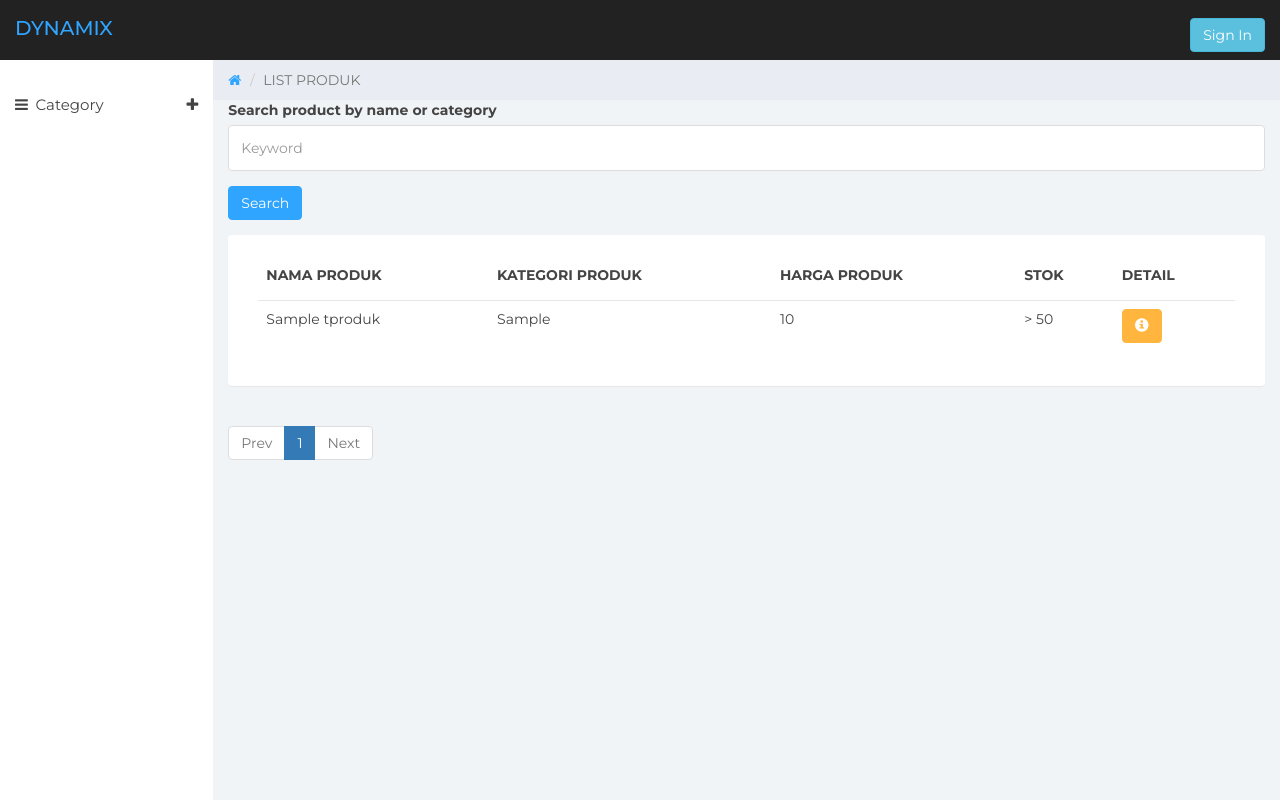
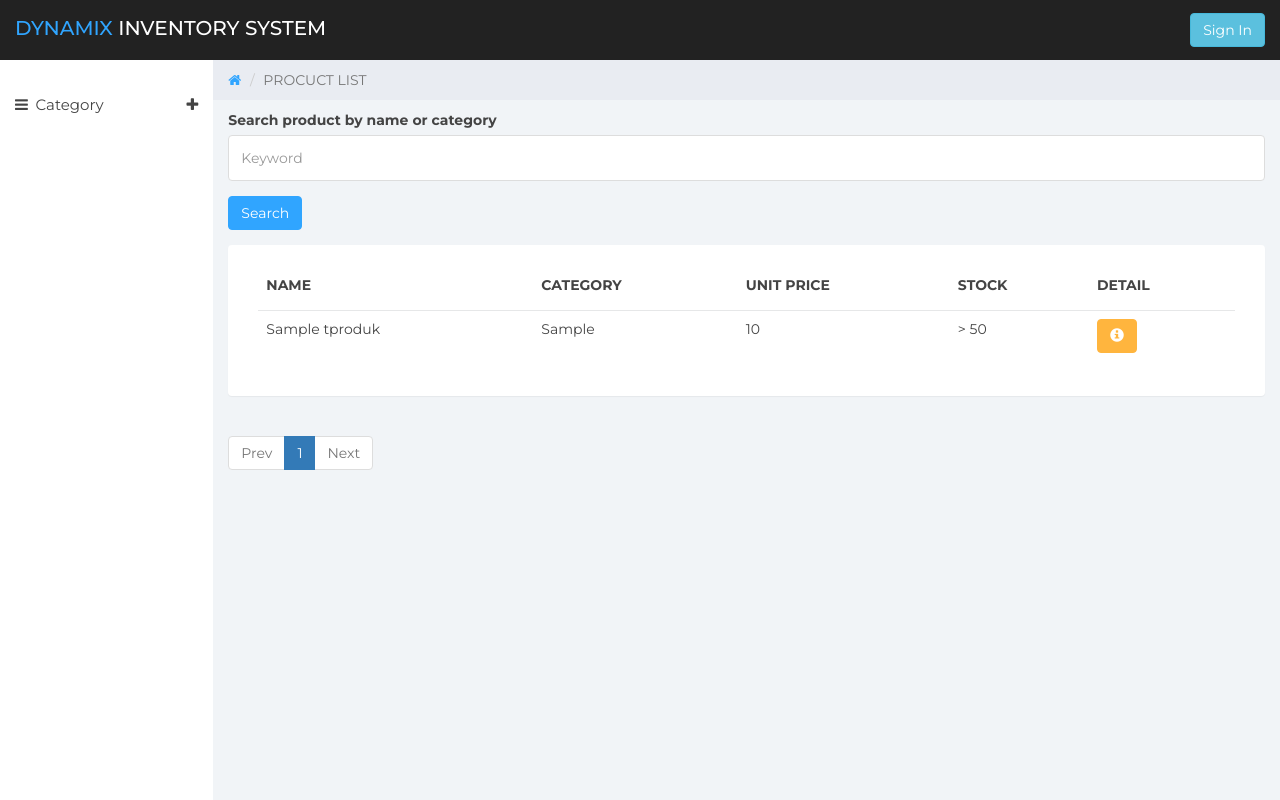
Before and after one commit to wilhelmus098/imk, a PHP site: page /index.php in a window 1280 px wide. Run offline with PHP 8.4, Linux system fonts and the light colour scheme; tables that the repository leaves empty or names only in its code hold one stand-in row (values such as "Sample post"); data that the repository does not hold is empty.

Commit message:
4. tampilan bahasa diganti inggris

```diff
--- a/index.php
+++ b/index.php
@@ -38,7 +38,7 @@
 <head>
 	<meta charset="utf-8">
 	<meta name="viewport" content="width=device-width, initial-scale=1">
-	<title>Lumino - Dashboard</title>
+	<title>Product List</title>
 	<link href="css/bootstrap.min.css" rel="stylesheet">
 	<link href="css/font-awesome.min.css" rel="stylesheet">
 	<link href="css/datepicker3.css" rel="stylesheet">
@@ -69,12 +69,12 @@ if (!isset($_SESSION["user_logged_in"]))
 				<li><a href="#">
 					<em class="fa fa-home"></em>
 				</a></li>
-				<li class="active">LIST PRODUK</li>
+				<li class="active">PROCUCT LIST</li>
 			</ol>
 		</div><!--/.row-->
 		<div class="form-group">
 		<form method="POST" action=controller/barang.php>
-							<div class="form-group">
+							<div class="form-group" style="padding-top:10px;">
 								<label>Search product by name or category</label>
 								<input type="text" class="form-control" name="search" placeholder="Keyword">
 							</div>
@@ -101,10 +101,10 @@ if (!isset($_SESSION["user_logged_in"]))
 							<table class="table table-hover">
 								<thead>
 								  <tr>
-									<th>NAMA PRODUK</th>
-									<th>KATEGORI PRODUK</th>
-									<th>HARGA PRODUK</th>
-									<th>STOK</th>
+									<th>NAME</th>
+									<th>CATEGORY</th>
+									<th>UNIT PRICE</th>
+									<th>STOCK</th>
 									<th>DETAIL</th>
 								  </tr>
 								</thead>
@@ -153,12 +153,12 @@ if (isset($_SESSION["user_logged_in"]))
 							<table class="table table-hover">
 								<thead>
 								  <tr>
-									<th>ID PRODUK</th>
-									<th>NAMA PRODUK</th>
-									<th>KATEGORI PRODUK</th>
-									<th>HARGA PRODUK</th>
-									<th>STOK</th>
-									<th>MANAGE</th>
+									<th>ID</th>
+									<th>NAME</th>
+									<th>CATEGORY</th>
+									<th>UNIT PRICE</th>
+									<th>STOCK</th>
+									<th>ACTION</th>
 								  </tr>
 								</thead>
 								<tbody>
--- a/sidemenu_f.php
+++ b/sidemenu_f.php
@@ -25,21 +25,13 @@
 					<span class="icon-bar"></span>
 					<span class="icon-bar"></span>
 					<span class="icon-bar"></span></button>
-				<a class="navbar-brand" href="index.php"><span>Dynamix </span></a>
+				<a class="navbar-brand" href="index.php"><span>Dynamix </span>Inventory System</a>
 				<div class="navbar-brand nav navbar-top-links navbar-right" href="">
 				<span>
 						<form method="POST" action=controller/users.php>
-						<div style="padding-bottom:25px;">
-						<button type="submit" class="btn btn-info" id="submit" name="btn_login" value="Login">Sign In</button>
-						</div>
+						<button style="margin-bottom:10px; margin-top:-5px;" type="submit" class="btn btn-info" id="submit" name="btn_login" value="Login">Sign In</button>
 						</form>
 				</span>
-				</div>
-				<div class="navbar-brand nav navbar-top-links navbar-right" href="">
-				</div>
-
-
-
 			</div>
 		</div><!-- /.container-fluid -->
 	</nav>
```
Also changed, not shown: sidemenu.php (+23 -13 lines).
